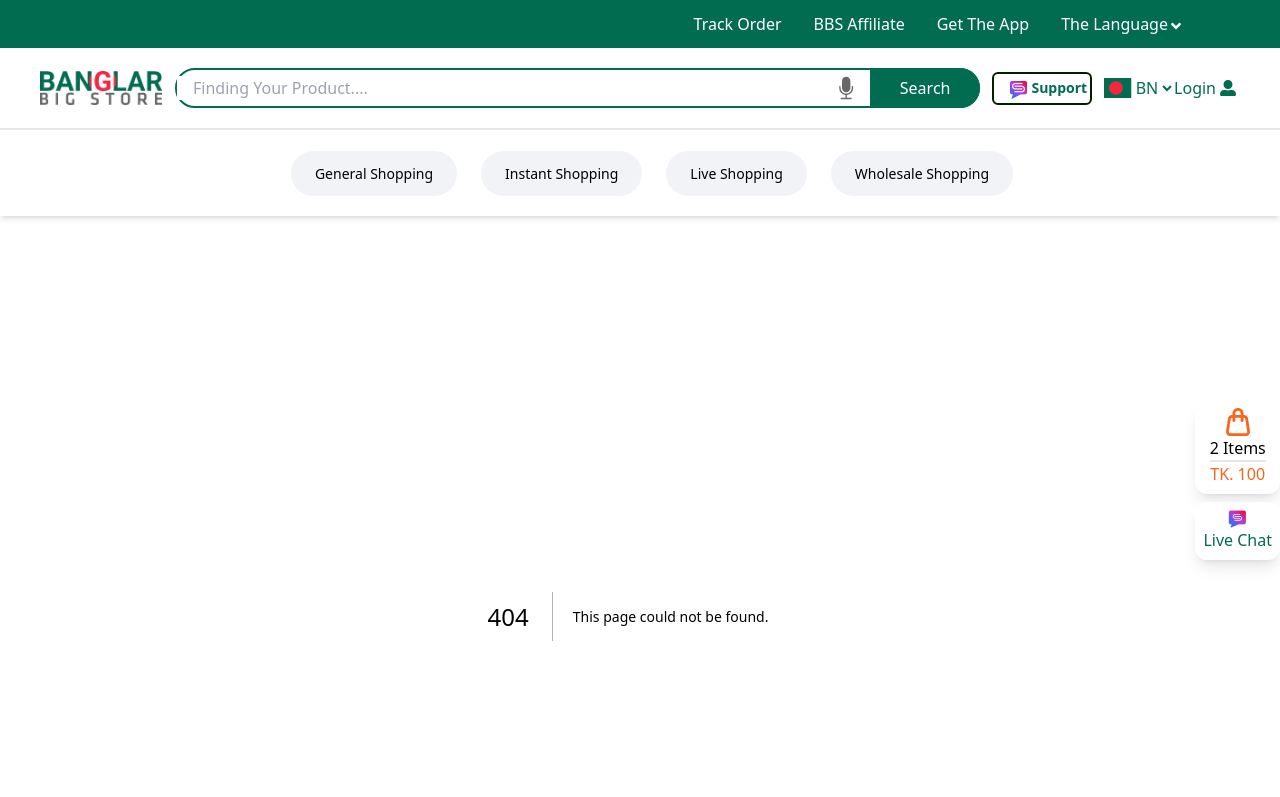
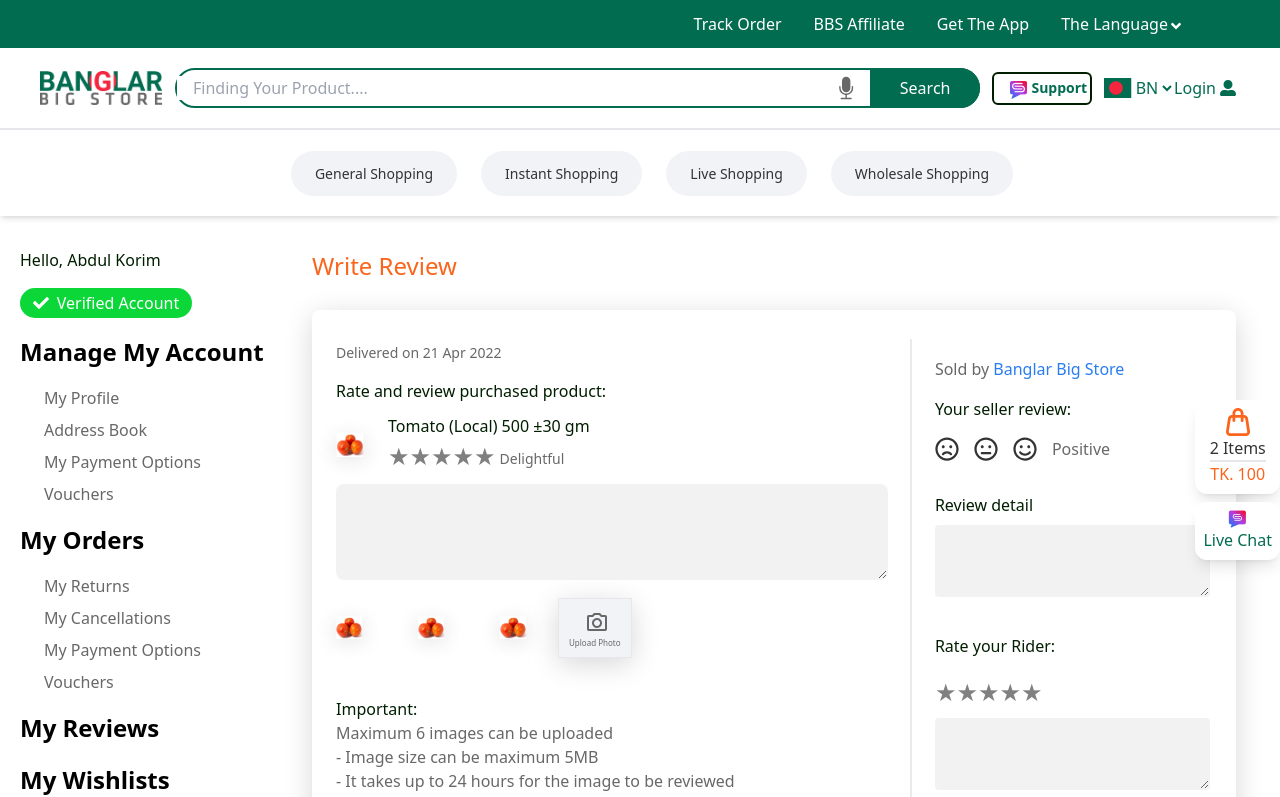
Before and after one commit to kowsar-mahmud-remon/Frontend-2, a Next.js app: page /MyReviewWrite in a window 1280 px wide. Before the commit this address had no page. Shown: the top 797 px of the page. Built offline with nearby package versions, Linux system fonts and the light colour scheme.

Commit message:
back use

```diff
--- a/components/ManageAccoutSideBar/ManageAccountResponsive.js
+++ b/components/ManageAccoutSideBar/ManageAccountResponsive.js
@@ -1,12 +1,16 @@
+import { useRouter } from "next/router";
 import { FaArrowLeft } from "react-icons/fa";
 
 
 const ManageAccountResponsive = () => {
+    const router = useRouter()
     return (
         <div className="mt-[66px] m-[24px]">
-            <div className='flex items-center gap-[13px]'>
-                 <FaArrowLeft className=''></FaArrowLeft>
-                <h1 className='text-[20px]  font-[500] text-[#001E00]'>Manage My Profile</h1>
+            <div >
+                <button onClick={() => router.back()} className='flex items-center gap-[13px]'>
+                    <FaArrowLeft className=''></FaArrowLeft>
+                    <h1 className='text-[20px]  font-[500] text-[#001E00]'>Manage My Profile</h1>
+                </button>
             </div>
             <div className="flex flex-col gap-6 py-4">
                 <div className="card  w-[360px] h-[148px]  bg-base-100 shadow-lg">
--- a/components/ManageAccoutSideBar/MyReviews.js
+++ b/components/ManageAccoutSideBar/MyReviews.js
@@ -111,7 +111,7 @@
                         <div className="w-[365px] ">
                             <p className="text-[16px] ml-[87px] pt-[41px] font-[400] text-[#686868]">Sold by <span className="text-[#287DF3]">Banglar Big Store</span></p>
 
-                            <Link  href='#'><button className="reviewBtn ml-[116px] mt-[16px]"><span className="text-[#FB641B] font-[400] text-[16px]">REVIEW</span></button></Link>
+                            <Link  href='/MyReviewWrite'><button className="reviewBtn ml-[116px] mt-[16px]"><span className="text-[#FB641B] font-[400] text-[16px]">REVIEW</span></button></Link>
                         </div>
 
                     </div>
--- a/components/ManageAccoutSideBar/MyReviewsResponsive.js
+++ b/components/ManageAccoutSideBar/MyReviewsResponsive.js
@@ -1,5 +1,6 @@
 import Image from "next/image";
 import Link from "next/link";
+import { useRouter } from "next/router";
 import { useState } from "react";
 import { FaArrowLeft, FaRegSmile } from "react-icons/fa";
 import ReactStars from "react-rating-stars-component";
@@ -68,11 +69,15 @@
     const ratingChanged = (newRating) => {
         console.log(newRating);
     };
+
+    const router = useRouter()
     return (
         <div className="mt-[66px] ml-[20px]">
-            <div className='flex items-center gap-[13px]'>
-                <FaArrowLeft className=''></FaArrowLeft>
-                <h1 className='text-[20px]  font-[500] text-[#001E00]'>My Reviews</h1>
+            <div >
+                <button  onClick={() => router.back()} className='flex items-center gap-[13px]'>
+                    <FaArrowLeft className=''></FaArrowLeft>
+                    <h1 className='text-[20px]  font-[500] text-[#001E00]'>My Reviews</h1>
+                </button>
             </div>
             <div >
                 <div className=" flex justify-evenly">
--- /dev/null
+++ b/components/ManageAccoutSideBar/WriteReviewResponsive.js
@@ -0,0 +1,11 @@
+
+
+const WriteReviewResponsive = () => {
+    return (
+        <div>
+
+        </div>
+    );
+};
+
+export default WriteReviewResponsive;
--- /dev/null
+++ b/pages/MyReviewWrite/index.js
@@ -0,0 +1,16 @@
+import ManageAccountLayout from "../../components/ManageAccoutSideBar/ManageAccountLayout";
+import WriteReview from "../../components/ManageAccoutSideBar/WriteReview";
+
+const MyReviewWrite= () => {
+    return (
+        <div>
+
+            <ManageAccountLayout>
+                <WriteReview></WriteReview>
+            </ManageAccountLayout>
+
+        </div>
+    );
+};
+
+export default MyReviewWrite;
```
